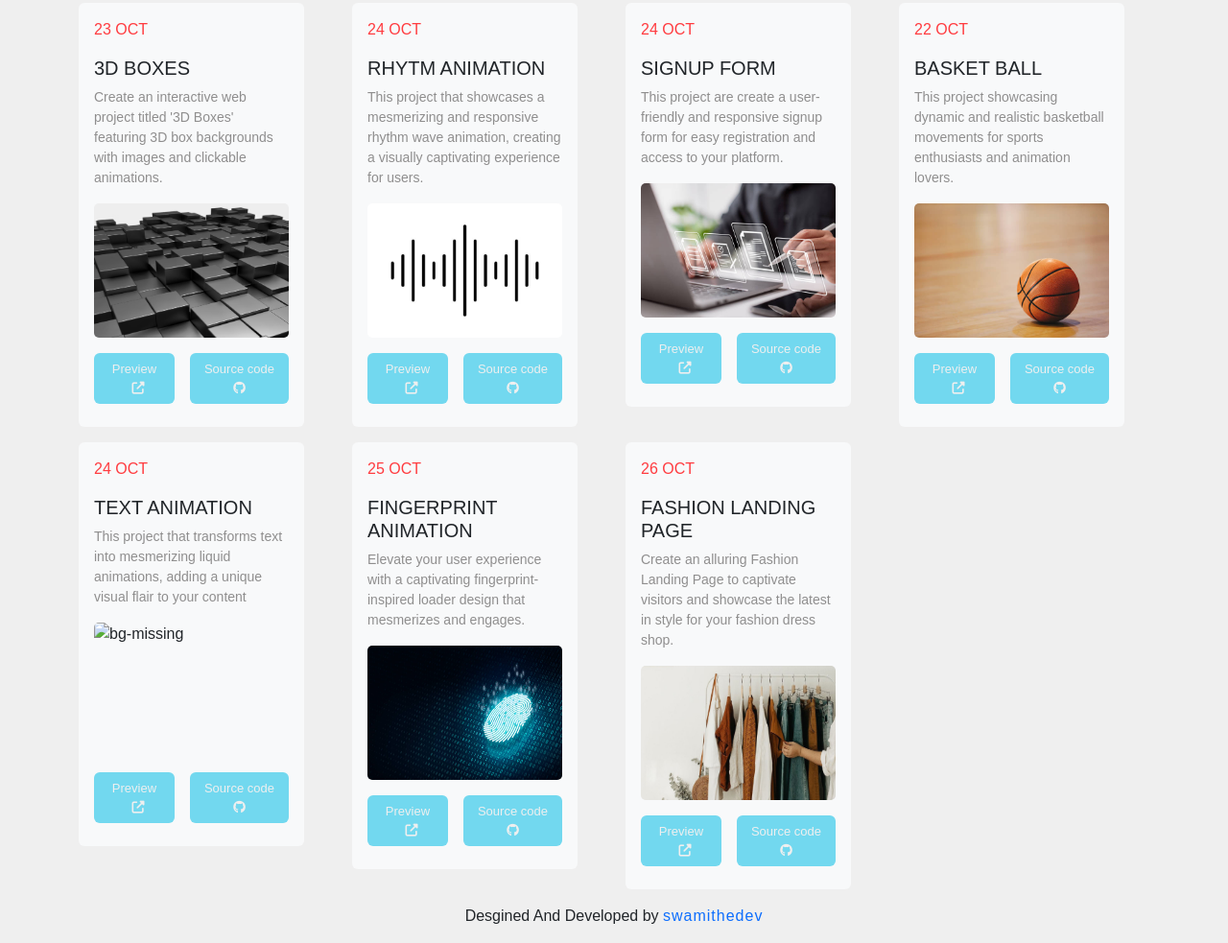
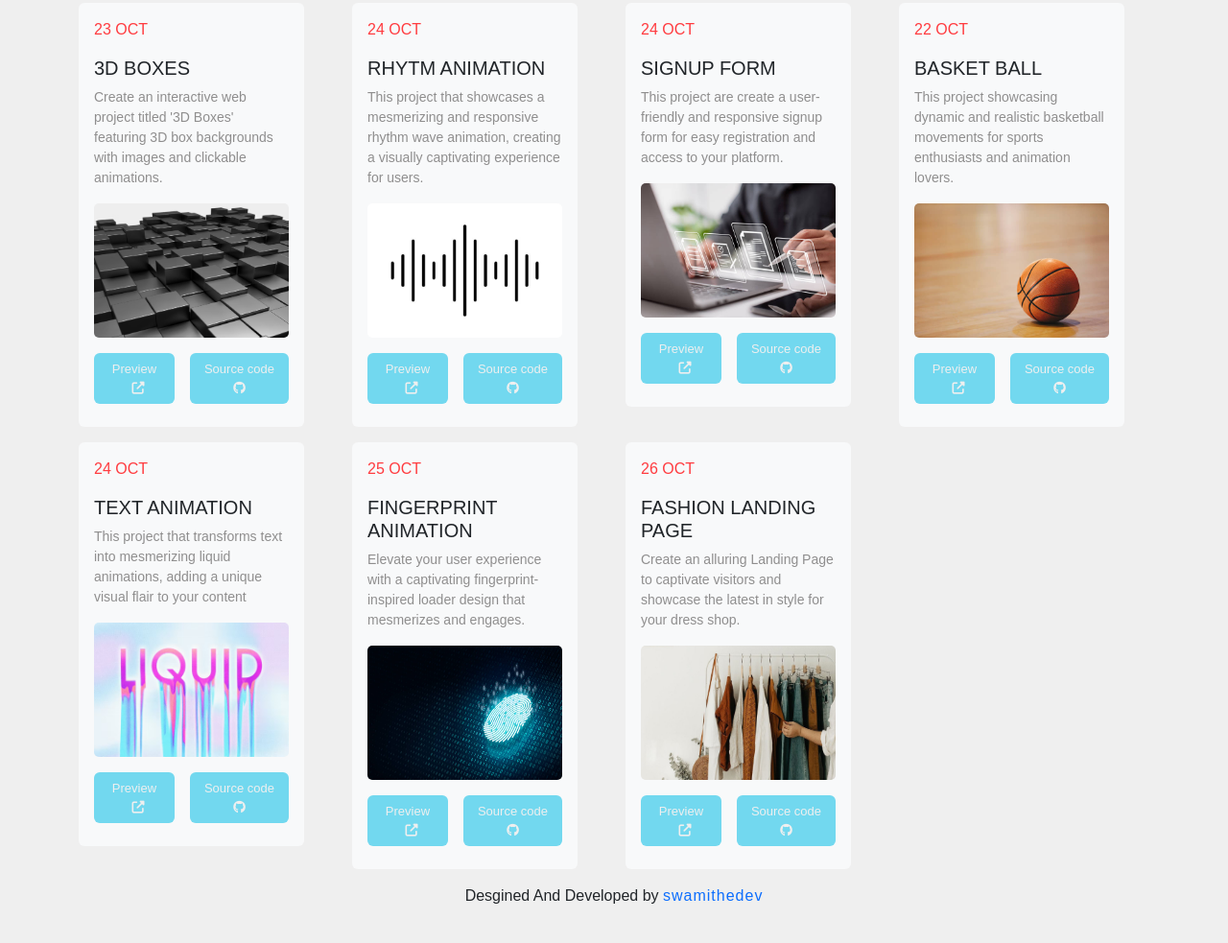
Before and after one commit to SwamiTheDev/web-components, a browser extension: page index.html in a window 1280 px wide. Shown: the part 2819-3802 px from the top of the page at 96% size. After the commit the page ends 3781 px from the top, so only its background shows below. Drawn offline with nearby package versions, Linux system fonts and the light colour scheme; a web font is replaced by a local one.

Commit message:
fashion link added

```diff
--- a/index.html
+++ b/index.html
@@ -828,7 +828,7 @@
                             This project that transforms text into mesmerizing liquid animations, adding a unique visual
                             flair to your content
                         </p>
-                        <img src="./Liquid Text/Cover Img.avif" class="card-img-top d-block" alt="bg-missing" />
+                        <img src="./Liquid Text/img/Cover Img.avif" class="card-img-top d-block" alt="bg-missing" />
                         <div class="d-flex justify-content-center gap-2 mt-3">
                             <a type="button" href="./Liquid Text/index.html
                             " target="_blank" name="" id="" class="btn  __button_group">
@@ -878,8 +878,8 @@
                         <h5 class="card-title text-uppercase"> Fashion Landing page
                         </h5>
                         <p class="card-text">
-                            Create an alluring Fashion Landing Page to captivate visitors and showcase the latest in
-                            style for your fashion dress shop.
+                            Create an alluring Landing Page to captivate visitors and showcase the latest in
+                            style for your dress shop.
                         </p>
                         <img src="./Fashion Landing Page/Images/Cover Image.png" class="card-img-top d-block"
                             alt="bg-missing" />
@@ -887,12 +887,16 @@
                             <a type="button" href="./Fashion Landing Page/index.html
                             " target="_blank" name="" id="" class="btn  __button_group">
                                 Preview<i class="fa-solid fa-up-right-from-square ms-2"></i></a>
-                            <a type="button" href=" " target="_blank" name="" id="" class="ms-2 btn ">Source code <i
+                            <a type="button"
+                                href="https://github.com/SwamiTheDev/web-components/tree/main/Fashion%20Landing%20Page"
+                                target="_blank" name="" id="" class="ms-2 btn ">Source code <i
                                     class="fa-brands fa-github"></i></a>
                         </div>
                     </div>
                 </div>
             </div>
+
+
         </div>
     </div>
 
```
